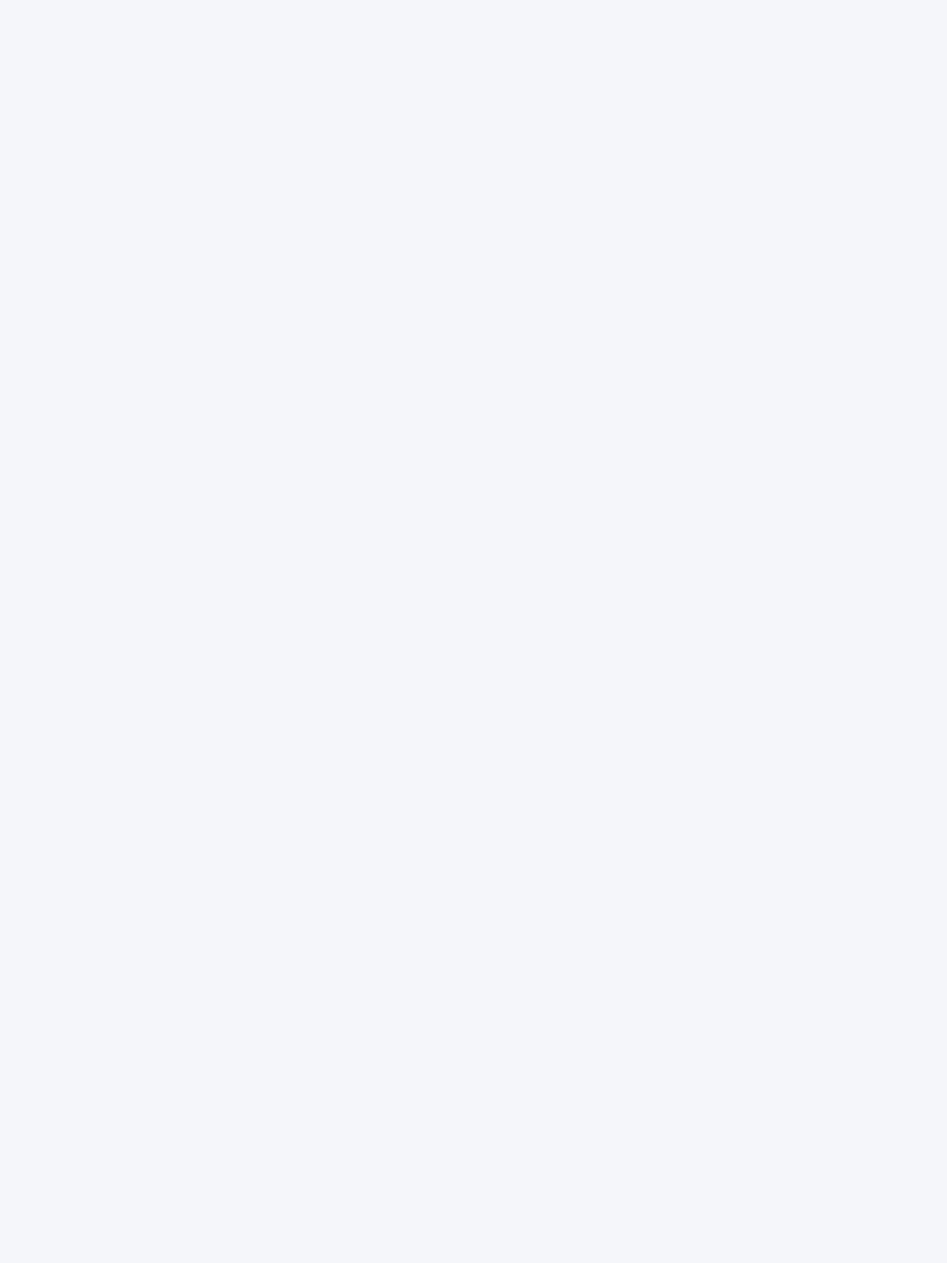
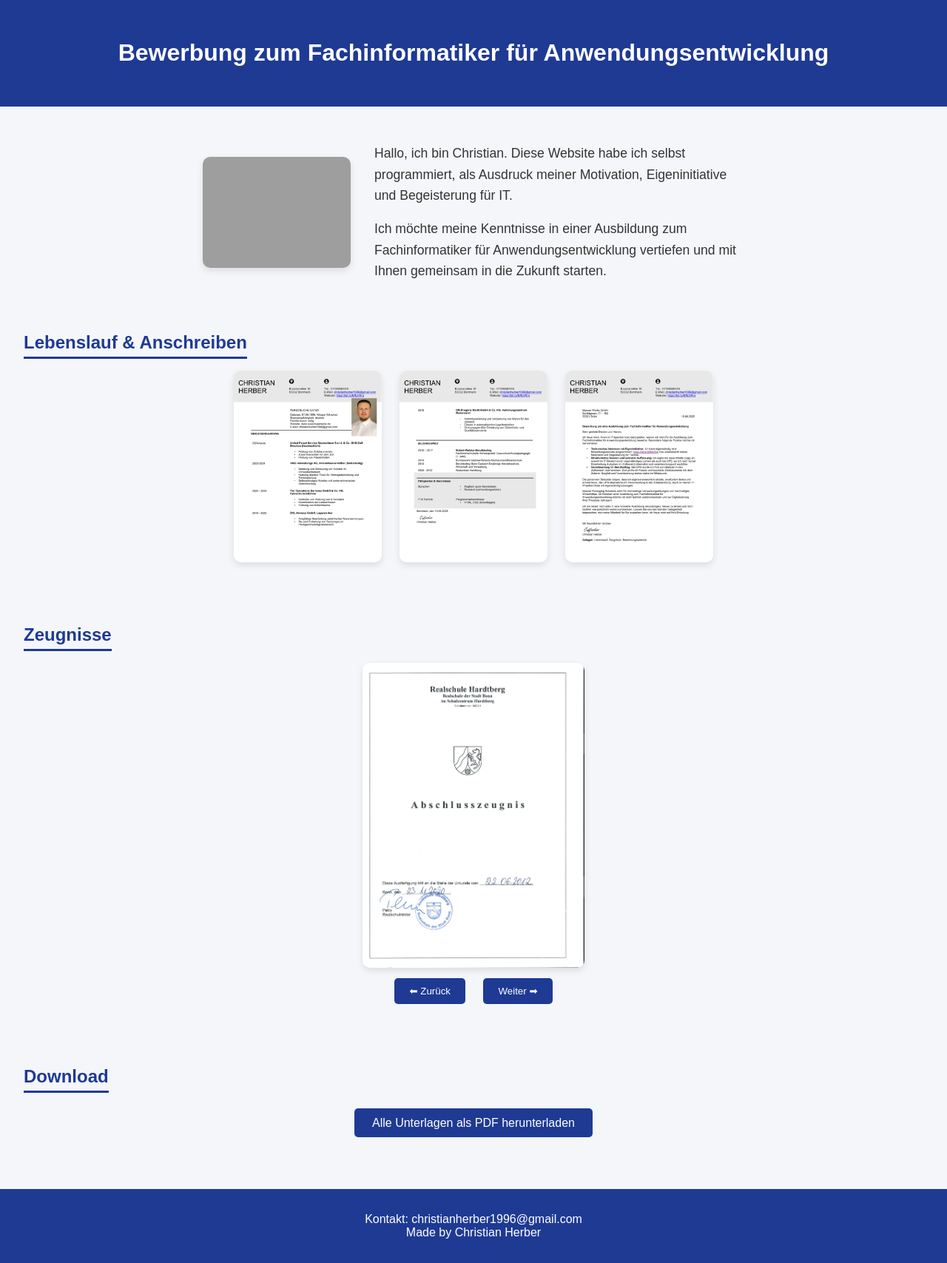
Before and after one commit to Anonym1986/Mauser-Werke-GmbH, a plain HTML site: page index.html in a window 1280 px wide. Shown: the whole page at 74% size. Before the commit the page ends 800 px from the top, so only its background shows below. Drawn offline with Linux system fonts and the light colour scheme; grey boxes are pictures that could not be loaded.

Commit message:
index.html

```diff
--- a/index.html
+++ b/index.html
@@ -63,4 +63,131 @@
       width: 200px;
       height: auto;
       border-radius: 10px;
-      box-shadow: 0 4p
+      box-shadow: 0 4px 10px rgba(0, 0, 0, 0.1);
+      transition: transform 0.3s ease;
+      cursor: zoom-in;
+    }
+
+    .unterlagen img:hover {
+      transform: scale(1.05);
+    }
+
+    .slideshow {
+      text-align: center;
+    }
+
+    .slideshow img {
+      width: 300px;
+      height: auto;
+      border-radius: 10px;
+      box-shadow: 0 4px 10px rgba(0, 0, 0, 0.1);
+      margin-bottom: 10px;
+      cursor: zoom-in;
+    }
+
+    .slideshow button {
+      margin: 0 10px;
+      padding: 10px 20px;
+      background-color: #1F3A93;
+      color: white;
+      border: none;
+      border-radius: 5px;
+      cursor: pointer;
+    }
+
+    .lightbox {
+      display: none;
+      position: fixed;
+      z-index: 1000;
+      left: 0;
+      top: 0;
+      width: 100%;
+      height: 100%;
+      background-color: rgba(0, 0, 0, 0.8);
+      justify-content: center;
+      align-items: center;
+    }
+
+    .lightbox img {
+      max-width: 90%;
+      max-height: 90%;
+    }
+
+    footer {
+      background-color: #1F3A93;
+      color: white;
+      text-align: center;
+      padding: 1rem;
+      margin-top: 2rem;
+    }
+
+    @media (max-width: 768px) {
+      .intro-wrapper {
+        flex-direction: column;
+      }
+
+      .unterlagen img,
+      .slideshow img {
+        width: 90%;
+      }
+    }
+  </style>
+</head>
+<body>
+
+<header>
+  <h1>Bewerbung zum Fachinformatiker für Anwendungsentwicklung</h1>
+</header>
+
+<div class="intro-wrapper">
+  <img src="AnhängeMauserWerkeGmbH/bewerbungsfoto.jpg" alt="Bewerbungsfoto">
+  <div class="intro-text">
+    <p>Hallo, ich bin Christian. Diese Website habe ich selbst programmiert, als Ausdruck meiner Motivation, Eigeninitiative und Begeisterung für IT.</p>
+    <p>Ich möchte meine Kenntnisse in einer Ausbildung zum Fachinformatiker für Anwendungsentwicklung vertiefen und mit Ihnen gemeinsam in die Zukunft starten.</p>
+  </div>
+</div>
+
+<section>
+  <h2>Lebenslauf & Anschreiben</h2>
+  <div class="unterlagen">
+    <img src="AnhängeMauserWerkeGmbH/lebenslauf1.jpg" alt="Lebenslauf Seite 1" onclick="showLightbox(this.src)">
+    <img src="AnhängeMauserWerkeGmbH/lebenslauf2.jpg" alt="Lebenslauf Seite 2" onclick="showLightbox(this.src)">
+    <img src="AnhängeMauserWerkeGmbH/anschreiben.jpg" alt="Anschreiben" onclick="showLightbox(this.src)">
+  </div>
+</section>
+
+<section>
+  <h2>Zeugnisse</h2>
+  <div class="slideshow">
+    <img id="zeugnisBild" src="AnhängeMauserWerkeGmbH/zeugnis1.jpg" alt="Zeugnis" onclick="showLightbox(this.src)">
+    <br>
+    <button onclick="vorherigesBild()">⬅ Zurück</button>
+    <button onclick="naechstesBild()">Weiter ➡</button>
+  </div>
+</section>
+
+<section>
+  <h2>Download</h2>
+  <p style="text-align: center;">
+    <a href="bewerbungsmappe.pdf" download
+       style="background-color: #1F3A93; color: white; padding: 0.7rem 1.5rem; text-decoration: none; border-radius: 5px;">
+      Alle Unterlagen als PDF herunterladen
+    </a>
+  </p>
+</section>
+
+<div class="lightbox" id="lightbox" onclick="closeLightbox()">
+  <img id="lightbox-img" src="" alt="Zoom Ansicht">
+</div>
+
+<footer>
+  <p>Kontakt: christianherber1996@gmail.com<br>Made by Christian Herber</p>
+</footer>
+
+<script>
+  const bilder = [
+    "AnhängeMauserWerkeGmbH/zeugnis1.jpg",
+    "AnhängeMauserWerkeGmbH/zeugnis2.jpg",
+    "AnhängeMauserWerkeGmbH/zeugnis3.jpg",
+    "AnhängeMauserWerkeGmbH/zeugnis4.jpg",
+    "AnhängeMauserWerkeGmbH/zeu
```
